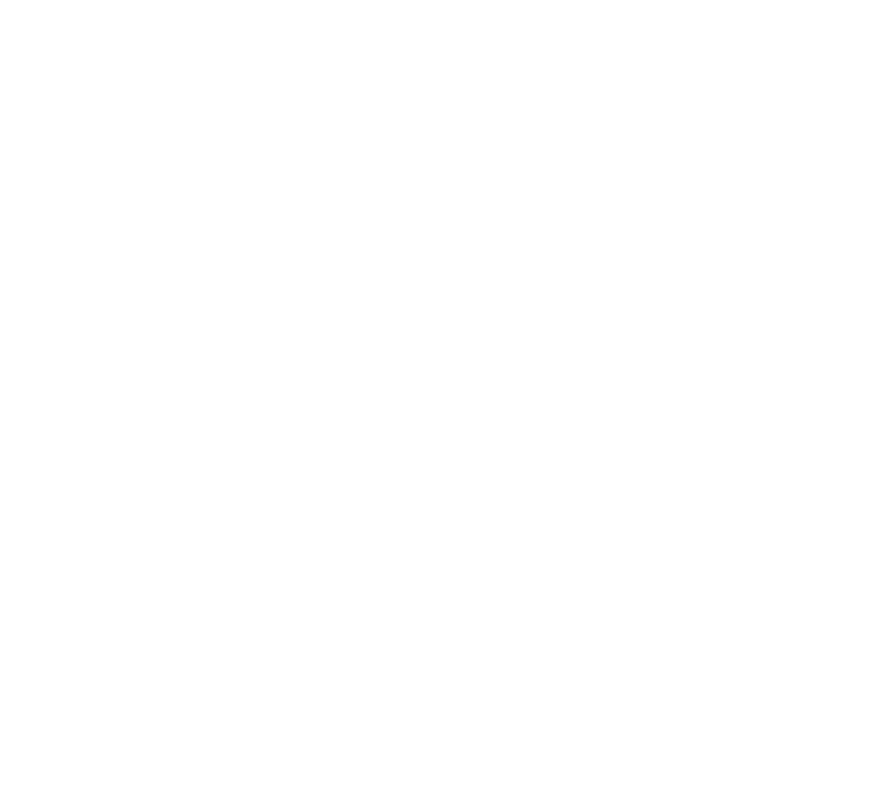
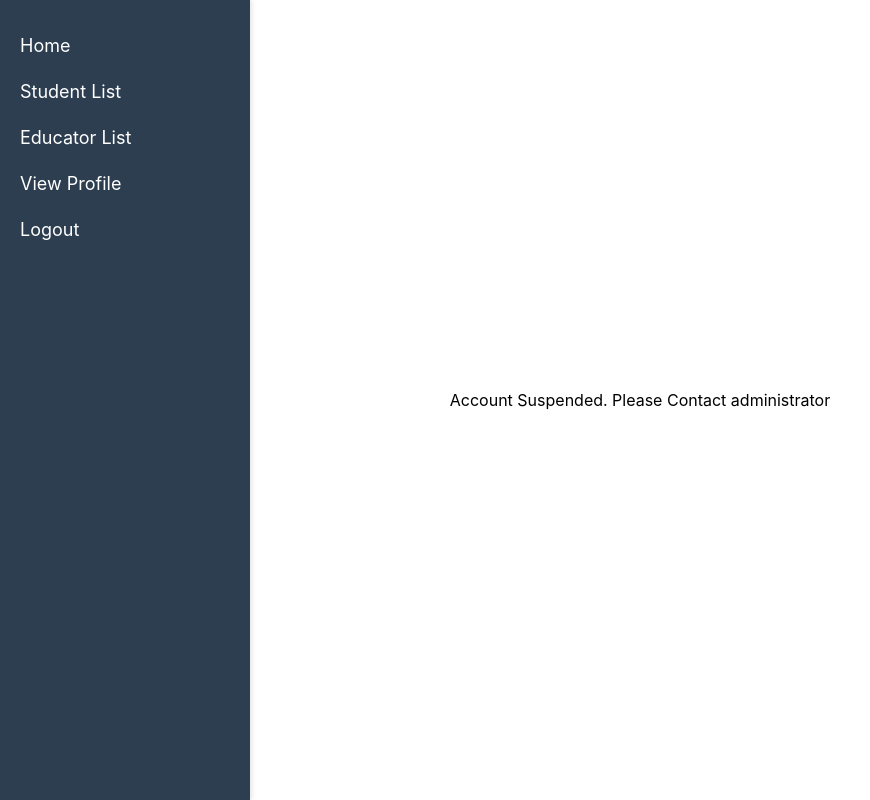
Before and after one commit to varunteja436/Finalprojectlms, a React (Create React App) app: page /suspendedstudent in a window 1280 px wide. Before the commit this address had no page. Shown: the whole page, without its empty margins (0-870 px from the left). Built offline with nearby package versions, Linux system fonts and the light colour scheme.

Commit message:
added suspend page when an admin suspend student

```diff
--- a/src/App.js
+++ b/src/App.js
@@ -23,6 +23,7 @@
 import Educatorcreateassignment from "./Educatorcreateassignment";
 import AssignmentViewProgress from "./AssignmentViewProgress";
 import StudentCourseDetails from "./StudentCourseDetails";
+import SuspendedStudent from "./Studentsuspend";
 import "./App.css";
 
 function App() {
@@ -53,6 +54,7 @@
           <Route path="/educatorcreateassignment" element={<Educatorcreateassignment />} />
           <Route path="/assignmentviewprogress" element={<AssignmentViewProgress />} />
           <Route path="/studentcoursedetails" element={<StudentCourseDetails />} />
+          <Route path="/suspendedstudent" element={<SuspendedStudent />} />
         </Routes>
       </div>
     </BrowserRouter>
--- /dev/null
+++ b/src/Studentsuspend.css
@@ -0,0 +1,7 @@
+.suspended-title {
+    display: flex;
+    width: 100%;
+    height: 100%;
+    justify-content: center;
+    align-items: center;
+  }
--- /dev/null
+++ b/src/Studentsuspend.js
@@ -0,0 +1,41 @@
+import React from "react";
+import { Link } from "react-router-dom";
+import "./Studentsuspend.css";
+const SuspendedStudent = () => {
+  return (
+    <div className="educator-profile-container">
+      <aside>
+        <ul>
+          <li>
+            <Link to="/dashboard">Home</Link>
+          </li>
+        </ul>
+        <ul>
+          <li>
+            <Link to="/adminstudentslist">Student List</Link>
+          </li>
+        </ul>
+        <ul>
+          <li>
+            <Link to="/educatorlist">Educator List</Link>
+          </li>
+        </ul>
+        <ul>
+          <li>
+            <Link to="/adminprofile"> View Profile</Link>
+          </li>
+        </ul>
+        <ul>
+          <li>
+            <Link to="/">Logout</Link>
+          </li>
+        </ul>
+      </aside>
+      <div className="suspended-title">
+        Account Suspended. Please Contact administrator
+      </div>
+    </div>
+  );
+};
+
+export default SuspendedStudent;
```
